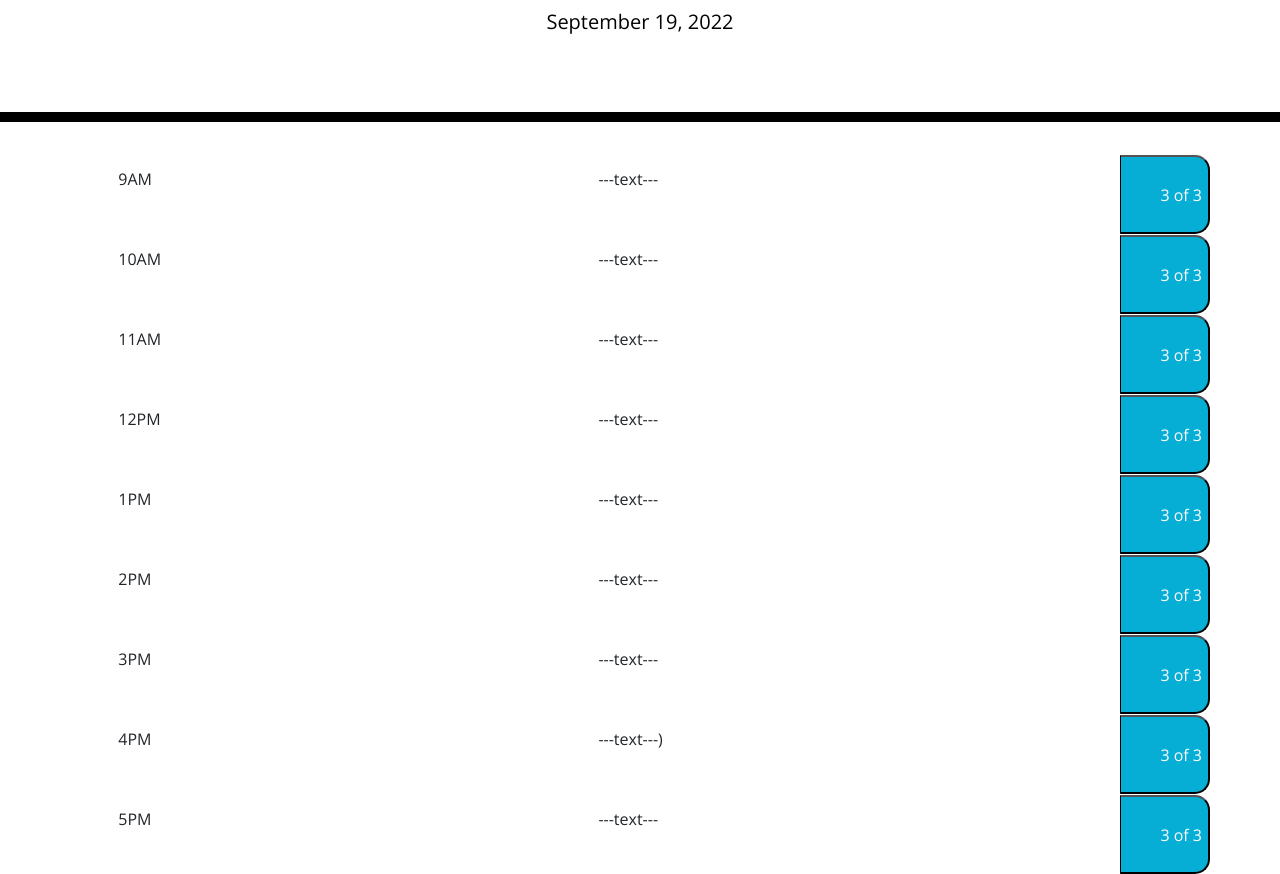
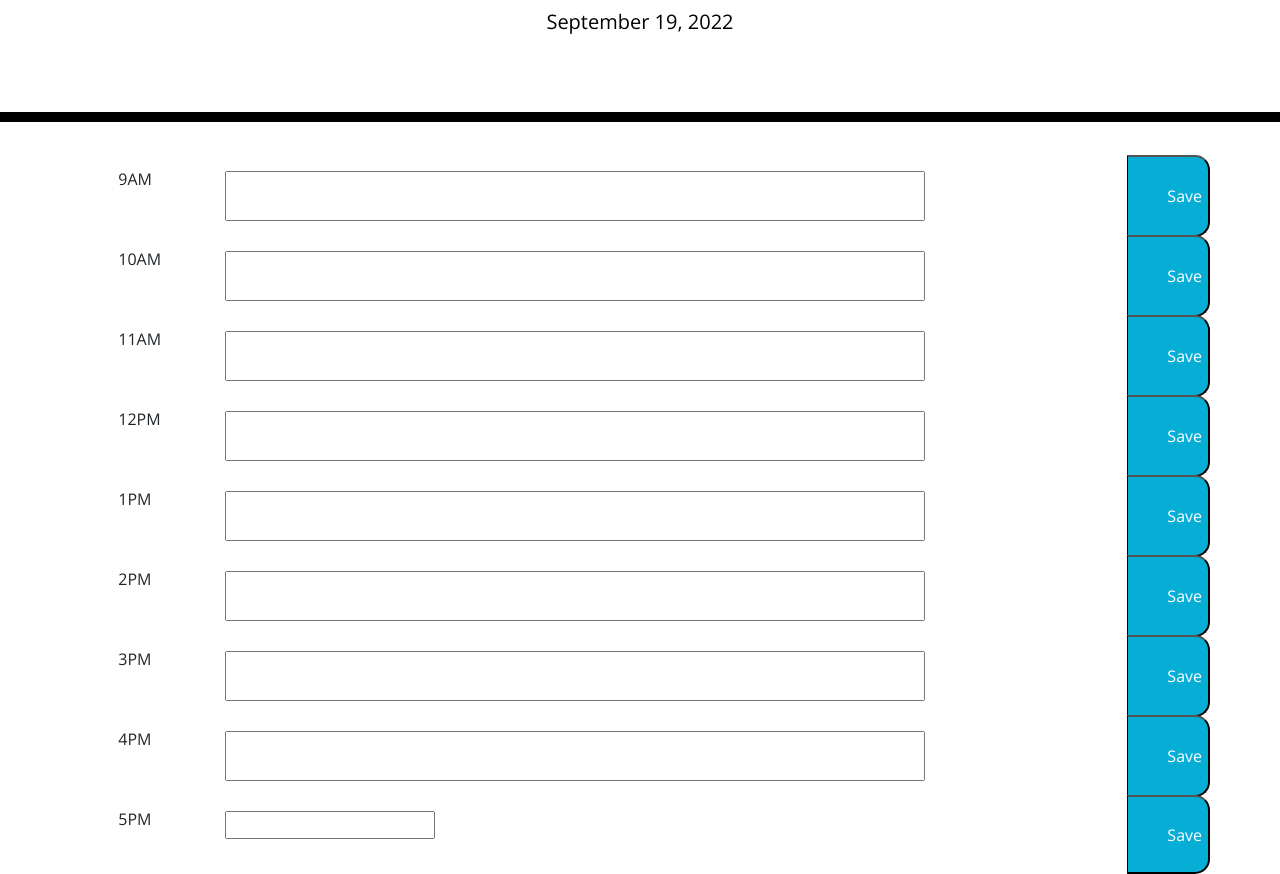
Before and after one commit to prvapalacinka/work-day-scheduler, a plain HTML site: page index.html in a window 1280 px wide. Shown: the part 182-1056 px from the top of the page. Drawn offline with nearby package versions, Linux system fonts and the light colour scheme.

Commit message:
added input boxes

```diff
--- a/index.html
+++ b/index.html
@@ -28,11 +28,11 @@
       <div class="col">
         9AM
       </div>
-      <div class="col-6">
-        ---text---
+      <div class="col-10">
+        <input id="inputBox" type="text">
       </div>
       <button class= "saveBtn" id = "9amButton">
-        3 of 3
+        Save
       </button>
     </div>
 
@@ -40,11 +40,11 @@
       <div class="col">
         10AM
       </div>
-      <div class="col-6">
-        ---text---
+      <div class="col-10">
+        <input id="inputBox" type="text">
       </div>
       <button class= "saveBtn" id = "10amButton">
-        3 of 3
+        Save
       </button>
     </div>
 
@@ -52,11 +52,11 @@
       <div class="col">
         11AM
       </div>
-      <div class="col-6">
-        ---text---
+      <div class="col-10">
+        <input id="inputBox" type="text">
       </div>
       <button class= "saveBtn" id = "11amButton">
-        3 of 3
+        Save
       </button>
     </div>
 
@@ -64,11 +64,11 @@
       <div class="col">
         12PM
       </div>
-      <div class="col-6">
-        ---text---
+      <div class="col-10">
+        <input id="inputBox" type="text">
       </div>
       <button  class= "saveBtn" id = "12pmButton">
-        3 of 3
+        Save
       </button>
     </div>
 
@@ -76,11 +76,11 @@
       <div class="col">
         1PM
       </div>
-      <div class="col-6">
-        ---text---
+      <div class="col-10">
+        <input id="inputBox" type="text">
       </div>
       <button class= "saveBtn" id = "1pmButton">
-        3 of 3
+        Save
       </button>
     </div>
 
@@ -88,11 +88,11 @@
       <div class="col">
         2PM
       </div>
-      <div class="col-6">
-        ---text---
+      <div class="col-10">
+        <input id="inputBox" type="text">
       </div>
       <button class= "saveBtn" id = "2pmButton">
-        3 of 3
+        Save
       </button>
     </div>
 
@@ -100,11 +100,11 @@
       <div class="col">
         3PM
       </div>
-      <div class="col-6">
-        ---text---
+      <div class="col-10">
+        <input id="inputBox" type="text">
       </div>
       <button class= "saveBtn" id = "3pmButton">
-        3 of 3
+        Save
       </button>
     </div>
 
@@ -112,11 +112,11 @@
       <div class="col">
         4PM
       </div>
-      <div class="col-6">
-        ---text---)
+      <div class="col-10">
+        <input id="inputBox" type="text">
       </div>
       <button class= "saveBtn" id = "4pmButton">
-        3 of 3
+        Save
       </button>
 
     </div>
@@ -125,11 +125,11 @@
       <div class="col">
         5PM
       </div>
-      <div class="col-6">
-        ---text---
+      <div class="col-10">
+        <input class="inputBox" type="text">
       </div>
        <button class= "saveBtn" id = "5pmButton">
-        3 of 3
+        Save
         </button>
       </div>
     </div>
--- a/script.js
+++ b/script.js
@@ -1,8 +1,12 @@
 var today = moment ();
 $('#currentDay').text(today.format('LL'));
+var tz = moment.tz.guess ();
+console.log(tz);
+$('#currentTime').moment.tz.guess();
+
 
 const rows = document.getElementsByClassName("row");
-let currentHour = parseInt(moment().format('HH:mm'));
+let currentHour = parseInt(moment(stillUtc).local().format('HH:mm:ss'));
 
 Array.from(rows).forEach(row => {
     let
@@ -28,3 +32,8 @@ Array.from(rows).forEach(row => {
 function setColor(element, color) {
     element.style.backgroundColor = color;
 }
+
+
+
+var input = document.getElementById("inputBox");
+localStorage.setItem("server", input.val());
--- a/style.css
+++ b/style.css
@@ -69,3 +69,12 @@ textarea {
   font-size: 20px;
   transition: all 0.3s ease-in-out;
 }
+
+.col {
+  width: 280px;
+}
+
+#inputBox {
+  width: 700px;
+  height: 50px;
+}
```
